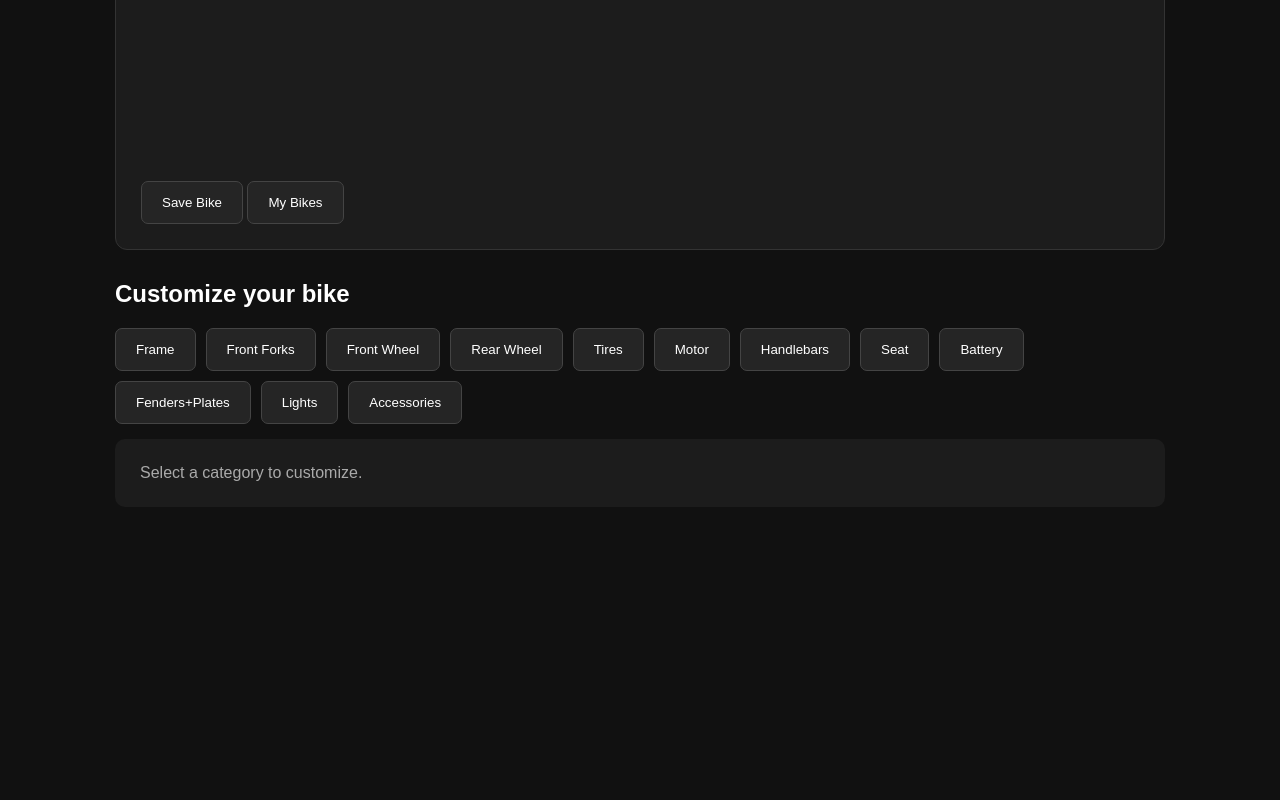
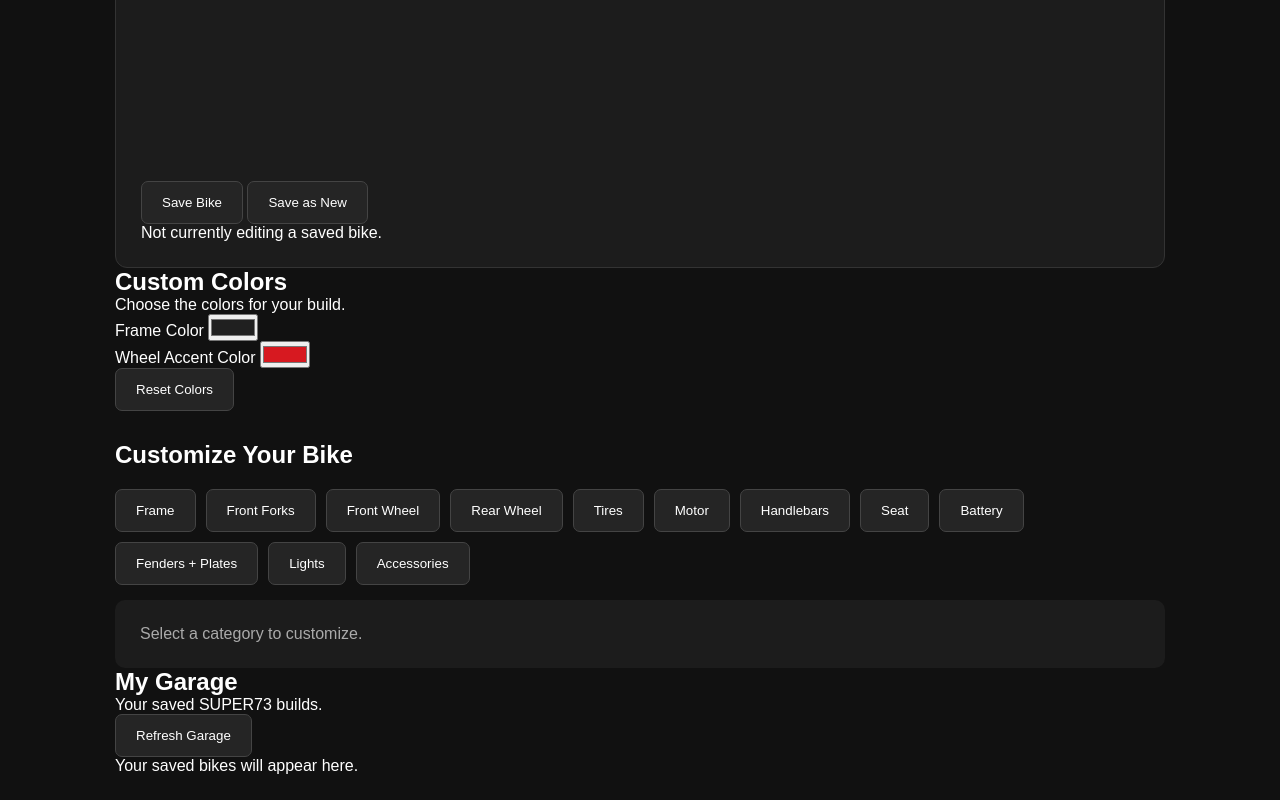
Before and after one commit to bikeshop73/ebiek-builder, a plain HTML site: page index.html in a window 1280 px wide. Shown: the part 889-1689 px from the top of the page. Before the commit the page ends 1421 px from the top, so only its background shows below. Drawn offline with Linux system fonts and the light colour scheme.

Commit message:
index.html

```diff
--- a/index.html
+++ b/index.html
@@ -1,4 +1,3 @@
-
 <!DOCTYPE html>
 <html lang="en">
 <head>
@@ -8,10 +7,10 @@
   <title>E-Bike Builder</title>
 
   <link rel="stylesheet" href="style.css">
-
   <link rel="manifest" href="manifest.json">
   <link rel="apple-touch-icon" href="images/icons/icon-512.png">
 </head>
+
 <body>
 
 <header>
@@ -20,28 +19,58 @@
 </header>
 
 <main>
+
   <section class="preview">
     <div class="preview-label">YOUR BUILD</div>
 
-    <!-- BIKE PREVIEW -->
     <div id="bike-preview">
       <h2>SUPER73 ZX SE</h2>
       <p>Your custom bike will appear here.</p>
     </div>
 
-    <!-- SAVE AND LOAD BUTTONS -->
     <div id="save-controls">
       <button onclick="saveBike()">Save Bike</button>
-      <button onclick="showSavedBikes()">My Bikes</button>
+      <button onclick="saveBikeAsNew()">Save as New</button>
     </div>
 
-    <!-- SAVED BIKES LIST -->
-    <div id="saved-bikes"></div>
+    <p id="editing-status">Not currently editing a saved bike.</p>
+  </section>
 
+  <section class="custom-colors">
+    <h2>Custom Colors</h2>
+    <p>Choose the colors for your build.</p>
+
+    <div class="color-controls">
+
+      <div class="color-control">
+        <label for="frame-color">Frame Color</label>
+        <input
+          type="color"
+          id="frame-color"
+          value="#202020"
+          onchange="changeColor('frame', this.value)"
+        >
+      </div>
+
+      <div class="color-control">
+        <label for="accent-color">Wheel Accent Color</label>
+        <input
+          type="color"
+          id="accent-color"
+          value="#d71920"
+          onchange="changeColor('accent', this.value)"
+        >
+      </div>
+
+    </div>
+
+    <button class="reset-colors" onclick="resetColors()">
+      Reset Colors
+    </button>
   </section>
 
   <section class="customizer">
-    <h2>Customize your bike</h2>
+    <h2>Customize Your Bike</h2>
 
     <div class="categories">
       <button onclick="selectCategory('frame')">Frame</button>
@@ -53,7 +82,7 @@
       <button onclick="selectCategory('handlebars')">Handlebars</button>
       <button onclick="selectCategory('seat')">Seat</button>
       <button onclick="selectCategory('battery')">Battery</button>
-      <button onclick="selectCategory('fenders')">Fenders+Plates</button>
+      <button onclick="selectCategory('fenders')">Fenders + Plates</button>
       <button onclick="selectCategory('lights')">Lights</button>
       <button onclick="selectCategory('accessories')">Accessories</button>
     </div>
@@ -61,8 +90,23 @@
     <div id="parts-list">
       Select a category to customize.
     </div>
+  </section>
 
+  <section class="garage">
+    <div class="garage-heading">
+      <div>
+        <h2>My Garage</h2>
+        <p>Your saved SUPER73 builds.</p>
+      </div>
+
+      <button onclick="showSavedBikes()">Refresh Garage</button>
+    </div>
+
+    <div id="saved-bikes">
+      <p>Your saved bikes will appear here.</p>
+    </div>
   </section>
+
 </main>
 
 <script src="script.js"></script>
```
